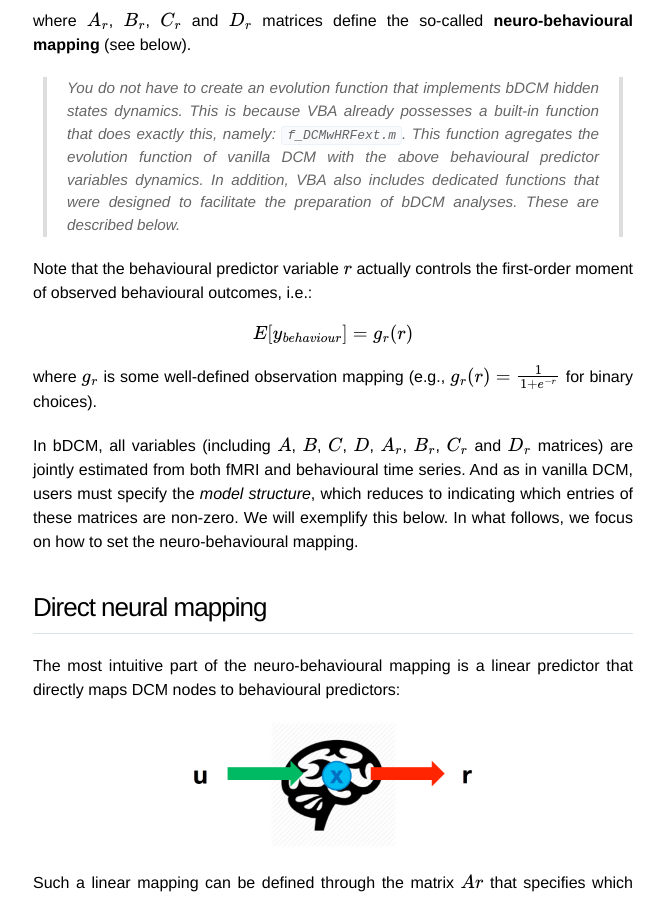
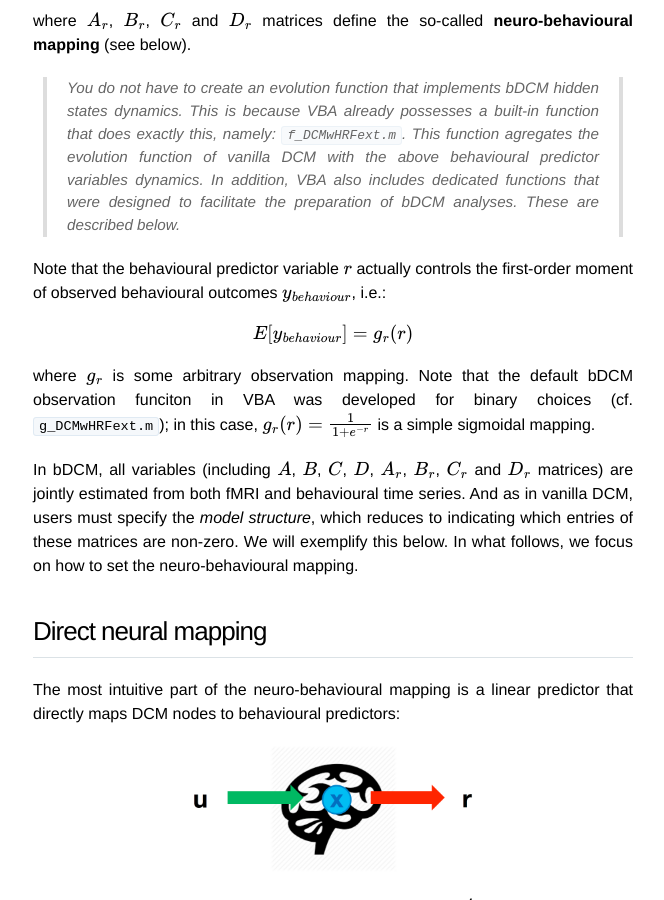
Before and after one commit to MBB-team/VBA-toolbox, a Jekyll site: the page built from _wiki/behavioural-DCM.md, in a window 1280 px wide and 900 px high, scrolled down 1979 px. Shown: the whole window, without its empty margins (307-971 px from the left). Built offline with Jekyll 4.4.1, drawn with Linux system fonts in a browser that asks for light colours; nearby versions of some CDN libraries; formulas are drawn with MathJax 3.

Commit message:
Update behavioural-DCM.md

````diff
--- a/_wiki/behavioural-DCM.md
+++ b/_wiki/behavioural-DCM.md
@@ -34,11 +34,11 @@
 
 > You do not have to create an evolution function that implements bDCM hidden states dynamics. This is because VBA already possesses a built-in function that does exactly this, namely: `f_DCMwHRFext.m`. This function agregates the evolution function of vanilla DCM with the above behavioural predictor variables dynamics. In addition, VBA also includes dedicated functions that were designed to facilitate the preparation of bDCM analyses. These are described below.
 
-Note that the behavioural predictor variable $$r$$ actually controls the first-order moment of observed behavioural outcomes, i.e.:
+Note that the behavioural predictor variable $$r$$ actually controls the first-order moment of observed behavioural outcomes $$y_{behaviour}$$, i.e.:
 
 $$E[y_{behaviour}] = g_r(r)$$
 
-where $$g_r$$ is some well-defined observation mapping (e.g., $$g_r(r)=\frac{1}{1+e^{-r}}$$ for binary choices).
+where $$g_r$$ is some arbitrary observation mapping. Note that the default bDCM observation funciton in VBA was developed for binary choices (cf. ```g_DCMwHRFext.m```); in this case,  $$g_r(r)=\frac{1}{1+e^{-r}}$$ is a simple sigmoidal mapping.
 
 In bDCM, all variables (including $$A$$, $$B$$, $$C$$, $$D$$, $$A_r$$, $$B_r$$, $$C_r$$ and $$D_r$$ matrices) are jointly estimated from both fMRI and behavioural time series. And as in vanilla DCM, users must specify the *model structure*, which reduces to indicating which entries of these matrices are non-zero. We will exemplify this below. In what follows, we focus on how to set the neuro-behavioural mapping.
 
````
